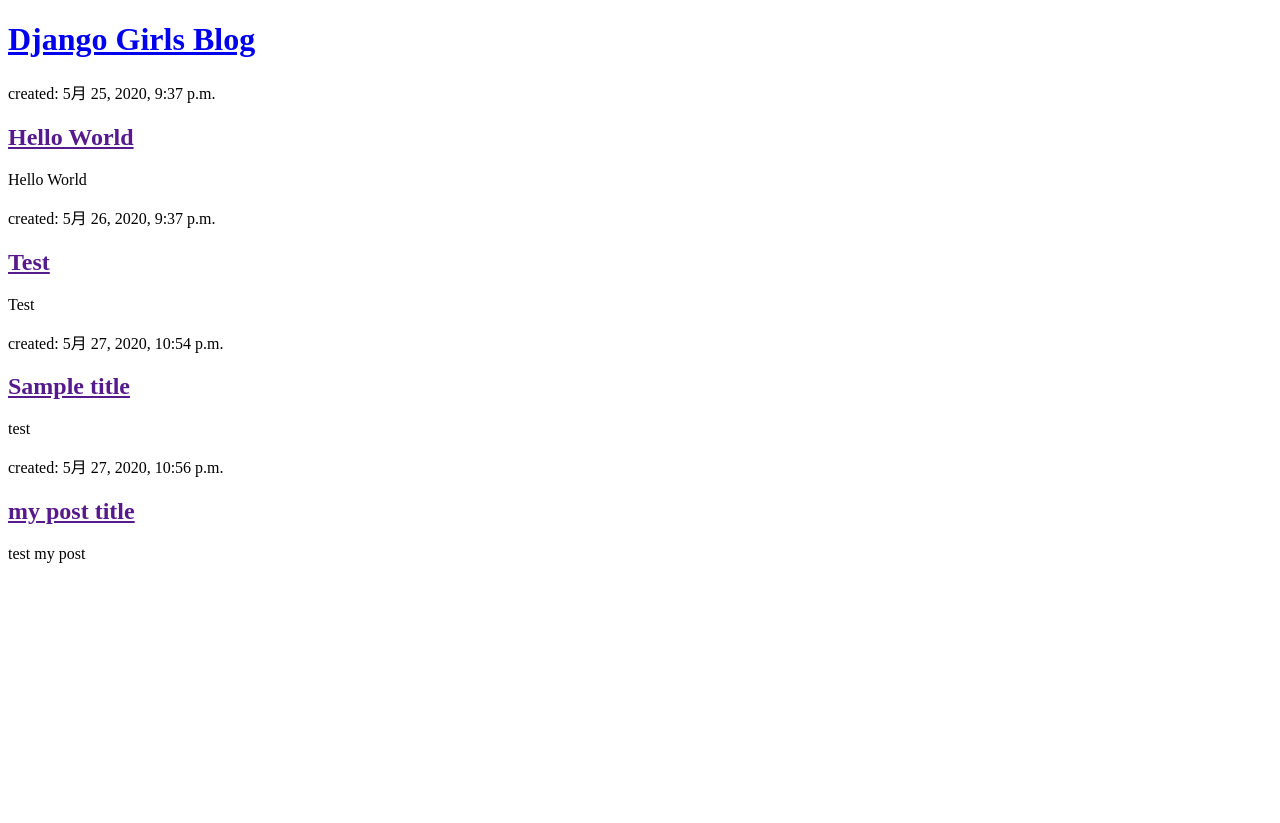
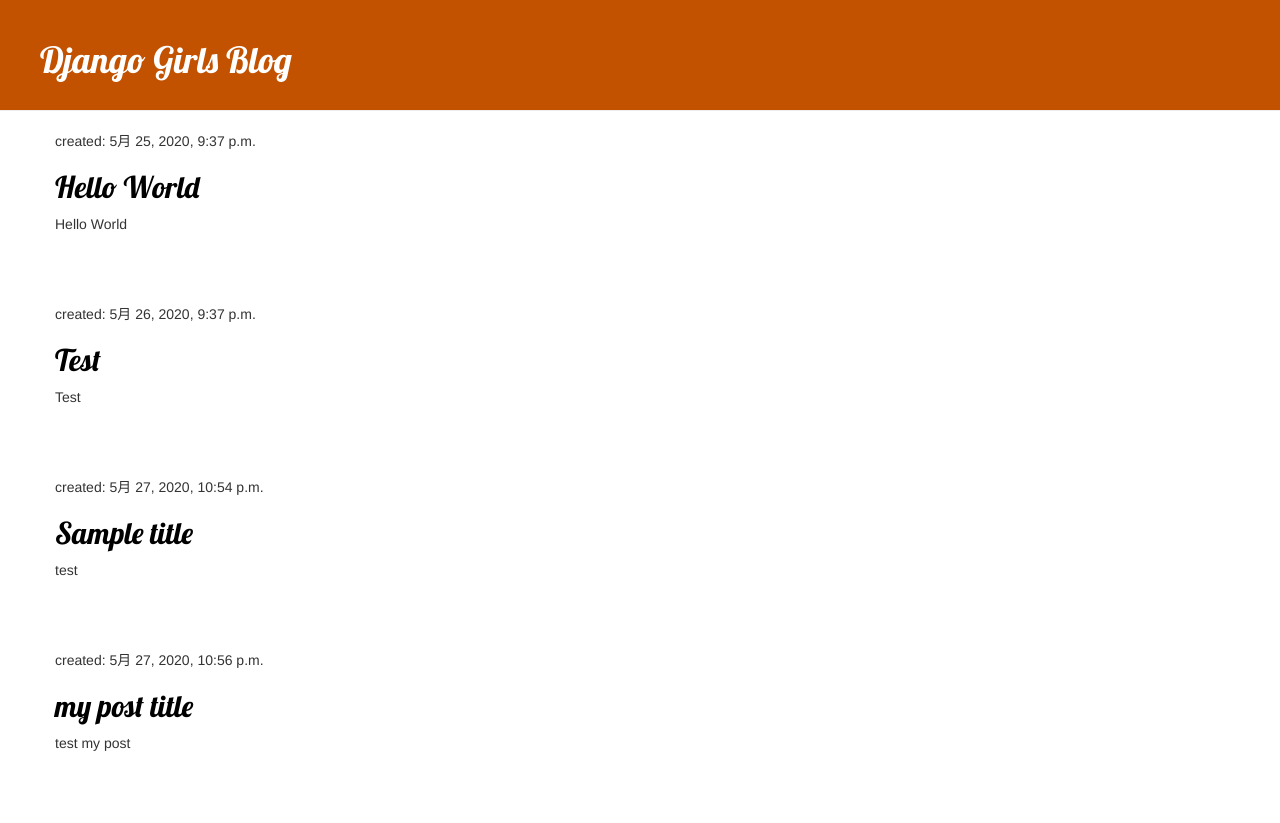
Before and after one commit to Oterahouse/Python_Learning, a Django app: page / in a window 1280 px wide. Before the commit the page ends 563 px from the top, so only its background shows below. Run offline with Django 3.2, Linux system fonts and the light colour scheme; data comes from the database, SQL or seed files in the repository; some libraries are stand-ins or nearby versions.

Commit message:
Added view and template for detailed blog post as well as CSS for the site.

```diff
--- /dev/null
+++ b/Django_Girls/djangogirls/blog/static/css/blog.css
@@ -0,0 +1,55 @@
+.page-header{
+  background-color: #C25100;
+  margin-top: 0;
+  padding: 20px 20px 20px 40px;
+}
+
+.page-header h1, .page-header h1 a, .page-header h1 a:visited, .page-header h1 a:active{
+  color: #ffffff;
+  font-size: 36px;
+  text-decoration: none;
+}
+
+.content{
+  margin-left: 40px;
+}
+
+h1, h2, h3, h4{
+  font-family: 'Lobster', cursive;
+}
+
+.date{
+  color: #828282;
+}
+
+.save{
+  float: right;
+}
+
+.post-home textarea, .post-form input{
+  width: 100%;
+}
+
+.top-menu, .top-menu:hover, .top-menu:visited{
+  color: #ffffff;
+  float: right;
+  font-size: 26pt;
+  margin-right: 20px;
+}
+
+.post{
+  margin-bottom: 70px;
+}
+
+.post h2 a, .post h2 a:visited{
+  color: #000000;
+}
+/*
+h1 a, h2 a{
+  color: #C25100;
+  font-family: 'Lobster';
+}
+
+body{
+  padding-left: 15px;
+} */
--- /dev/null
+++ b/Django_Girls/djangogirls/blog/templates/blog/base.html
@@ -0,0 +1,26 @@
+{% load static %}
+<!DOCTYPE html>
+<html lang="ja">
+<head>
+  <meta charset="UTF-8">
+  <meta name="viewport" content="width=device-width, initial-scale=1.0">
+  <title>Ola's blog</title>
+  <link rel="stylesheet" href="//maxcdn.bootstrapcdn.com/bootstrap/3.2.0/css/bootstrap.min.css">
+  <link rel="stylesheet" href="//maxcdn.bootstrapcdn.com/bootstrap/3.2.0/css/bootstrap-theme.min.css">
+  <link href="//fonts.googleapis.com/css?family=Lobster&subset=latin,latin-ext" rel="stylesheet" type="text/css">
+  <link rel="stylesheet" href="{% static 'css/blog.css' %}">
+</head>
+<body>
+  <div class="page-header">
+    <h1><a href="/">Django Girls Blog</a></h1>
+  </div>
+<div class="content container">
+  <div class="row">
+    <div class="col-md-8">
+      {% block content %}
+      {% endblock %}
+    </div>
+  </div>
+</div>
+</body>
+</html>
--- a/Django_Girls/djangogirls/blog/templates/blog/post_list.html
+++ b/Django_Girls/djangogirls/blog/templates/blog/post_list.html
@@ -1,21 +1,13 @@
-<!DOCTYPE html>
-<html lang="ja">
-<head>
-  <meta charset="UTF-8">
-  <meta name="viewport" content="width=device-width, initial-scale=1.0">
-  <title>Ola's blog</title>
-</head>
-<body>
-  <div>
-    <h1><a href="/">Django Girls Blog</a></h1>
-  </div>
+{% extends 'blog/base.html' %}
 
+{% block content %}
   {% for post in posts %}
+    <div class="post">
       <div>
         <p>created: {{ post.created_date}}</p>
-    <h2><a href="">{{post.title}}</a></h2>
+      </div>
+        <h2><a href="{% url 'post_detail' pk=post.pk %}">{{post.title}}</a></h2>
         <p>{{ post.text | linebreaksbr}}</p>
     </div>
   {% endfor %}
-</body>
-</html>
+{% endblock %}
--- a/Django_Girls/djangogirls/blog/urls.py
+++ b/Django_Girls/djangogirls/blog/urls.py
@@ -3,4 +3,5 @@
 
 urlpatterns = [
   path('', views.post_list, name = 'post_list'),
+  path('post/<int:pk>/', views.post_detail, name = 'post_detail'),
 ]
--- a/Django_Girls/djangogirls/blog/views.py
+++ b/Django_Girls/djangogirls/blog/views.py
@@ -1,4 +1,4 @@
-from django.shortcuts import render
+from django.shortcuts import render, get_object_or_404
 from django.utils import timezone
 from .models import Post
 from django.contrib.auth.models import User
@@ -8,3 +8,7 @@
   me = User.objects.get(username='ola')
   posts = Post.objects.filter(author=me).order_by('created_date')
   return render(request, 'blog/post_list.html', {'posts': posts})
+
+def post_detail(request, pk):
+  post = get_object_or_404(Post, pk=pk)
+  return render(request, 'blog/post_detail.html', {'post': post})
```
Also changed, not shown: Django_Girls/djangogirls/blog/templates/blog/post_detail.html (added, +13 -0 lines). Lines whose indentation alone changed are shown as unchanged.
